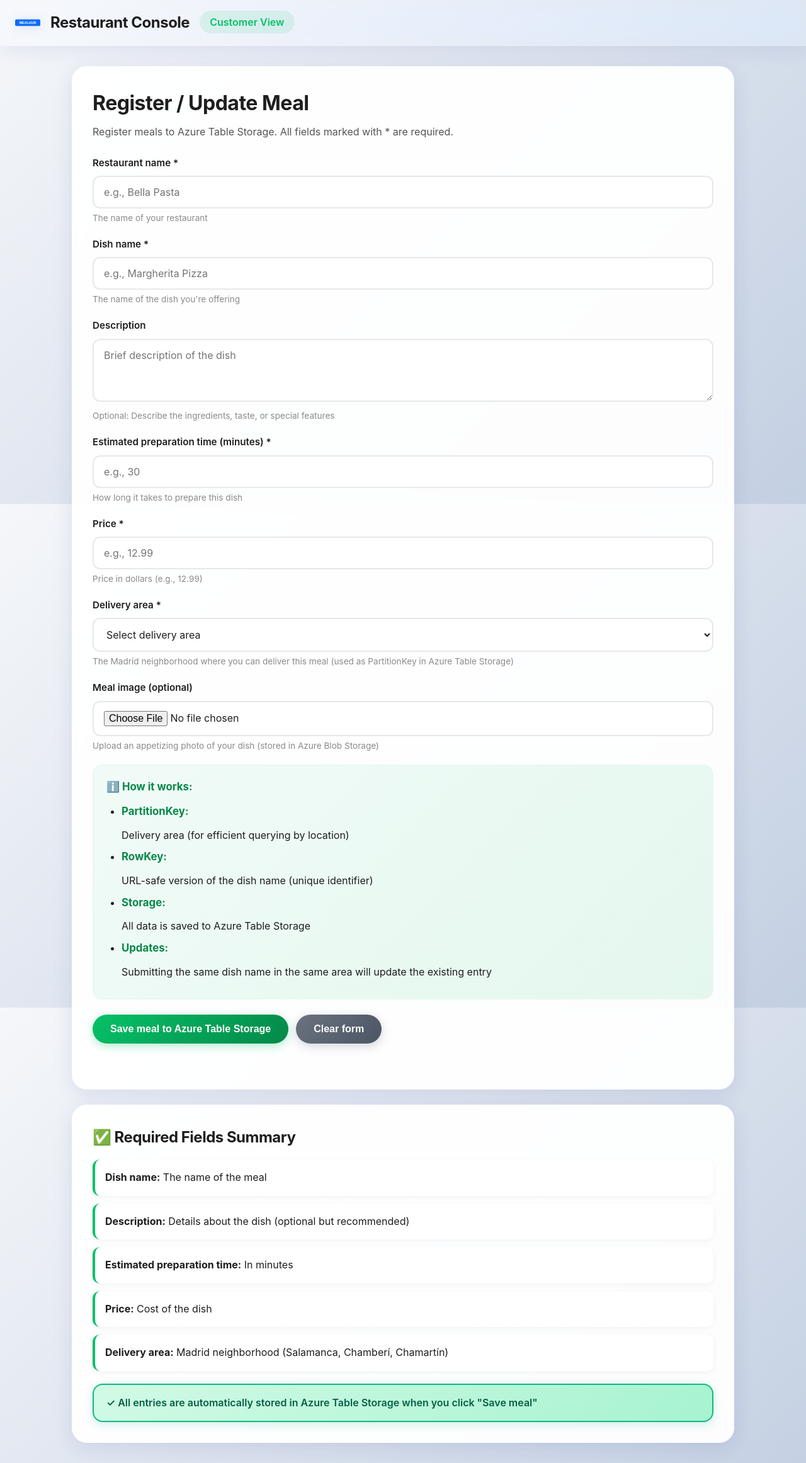
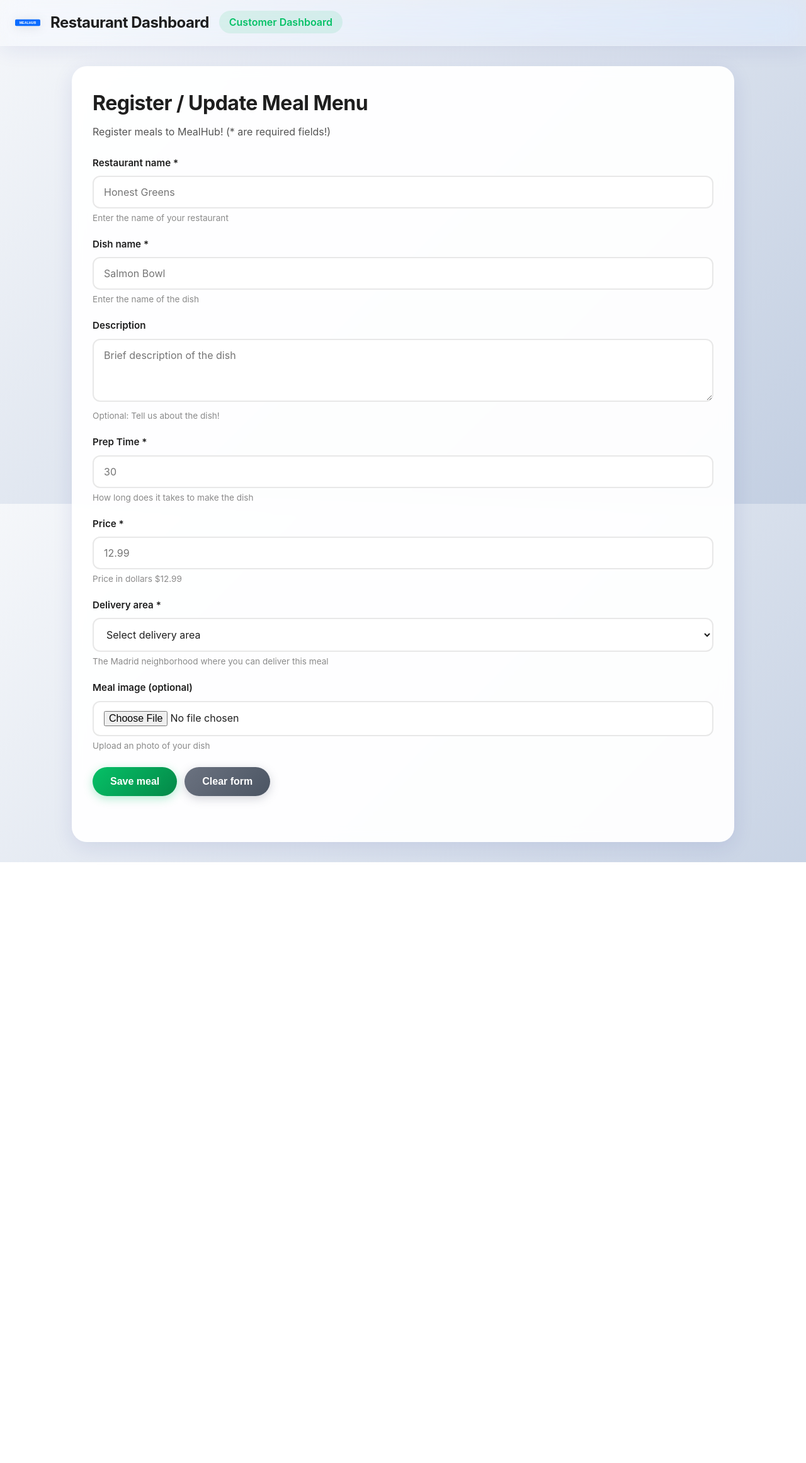
Before and after one commit to ljgonexstudents2025-a11y/mealhub-frontend, a plain HTML site: page restaurant.html in a window 1280 px wide. Shown: the whole page at 63% size. After the commit the page ends 1369 px from the top, so only its background shows below. Drawn offline with Linux system fonts and the light colour scheme.

```diff
--- a/restaurant.html
+++ b/restaurant.html
@@ -9,44 +9,44 @@
 <body>
   <header class="topbar">
     <img src="./brand.svg" alt="MealHub" class="brand" />
-    <h1>Restaurant Console</h1>
-    <nav><a href="./customer.html">Customer View</a></nav>
+    <h1>Restaurant Dashboard</h1>
+    <nav><a href="./customer.html">Customer Dashboard</a></nav>
   </header>
 
   <main class="container">
     <section class="card">
-      <h2>Register / Update Meal</h2>
-      <p class="info-text">Register meals to Azure Table Storage. All fields marked with * are required.</p>
+      <h2>Register / Update Meal Menu</h2>
+      <p class="info-text">Register meals to MealHub! (* are required fields!)</p>
 
       <form id="mealForm">
         <div class="row">
           <label>Restaurant name *</label>
-          <input name="restaurant" placeholder="e.g., Bella Pasta" required />
-          <small>The name of your restaurant</small>
+          <input name="restaurant" placeholder="Honest Greens" required />
+          <small>Enter the name of your restaurant</small>
         </div>
 
         <div class="row">
           <label>Dish name *</label>
-          <input name="name" placeholder="e.g., Margherita Pizza" required />
-          <small>The name of the dish you're offering</small>
+          <input name="name" placeholder="Salmon Bowl" required />
+          <small>Enter the name of the dish</small>
         </div>
 
         <div class="row">
           <label>Description</label>
           <textarea name="description" rows="3" placeholder="Brief description of the dish"></textarea>
-          <small>Optional: Describe the ingredients, taste, or special features</small>
+          <small>Optional: Tell us about the dish!</small>
         </div>
 
         <div class="row">
-          <label>Estimated preparation time (minutes) *</label>
-          <input name="prep" type="number" min="1" step="1" placeholder="e.g., 30" required />
-          <small>How long it takes to prepare this dish</small>
+          <label>Prep Time *</label>
+          <input name="prep" type="number" min="1" step="1" placeholder="30" required />
+          <small>How long does it takes to make the dish</small>
         </div>
 
         <div class="row">
           <label>Price *</label>
-          <input name="price" type="number" min="0" step="0.01" placeholder="e.g., 12.99" required />
-          <small>Price in dollars (e.g., 12.99)</small>
+          <input name="price" type="number" min="0" step="0.01" placeholder="12.99" required />
+          <small>Price in dollars $12.99</small>
         </div>
 
         <div class="row">
@@ -57,46 +57,23 @@
             <option value="Chamberi">Chamberí</option>
             <option value="Chamartin">Chamartín</option>
           </select>
-          <small>The Madrid neighborhood where you can deliver this meal (used as PartitionKey in Azure Table Storage)</small>
+          <small>The Madrid neighborhood where you can deliver this meal</small>
         </div>
 
         <div class="row">
           <label>Meal image (optional)</label>
           <input name="image" type="file" accept="image/*">
-          <small>Upload an appetizing photo of your dish (stored in Azure Blob Storage)</small>
-        </div>
-
-        <div class="row info-box">
-          <strong>ℹ️ How it works:</strong>
-          <ul>
-            <li><strong>PartitionKey:</strong> Delivery area (for efficient querying by location)</li>
-            <li><strong>RowKey:</strong> URL-safe version of the dish name (unique identifier)</li>
-            <li><strong>Storage:</strong> All data is saved to Azure Table Storage</li>
-            <li><strong>Updates:</strong> Submitting the same dish name in the same area will update the existing entry</li>
-          </ul>
+          <small>Upload an photo of your dish</small>
         </div>
 
         <div class="actions">
-          <button type="submit">Save meal to Azure Table Storage</button>
+          <button type="submit">Save meal</button>
           <button type="reset" class="secondary">Clear form</button>
         </div>
       </form>
 
       <p id="status" class="status"></p>
     </section>
-
-    <section class="card">
-      <h3>✅ Required Fields Summary</h3>
-      <ul class="checklist">
-        <li><strong>Dish name:</strong> The name of the meal</li>
-        <li><strong>Description:</strong> Details about the dish (optional but recommended)</li>
-        <li><strong>Estimated preparation time:</strong> In minutes</li>
-        <li><strong>Price:</strong> Cost of the dish</li>
-        <li><strong>Delivery area:</strong> Madrid neighborhood (Salamanca, Chamberí, Chamartín)</li>
-      </ul>
-      <p class="success-note">✓ All entries are automatically stored in Azure Table Storage when you click "Save meal"</p>
-    </section>
-  </main>
 
   <script src="./config.js"></script>
   <script src="./app.js"></script>
```
Also changed, not shown: customer.html (+63 -16 lines).
